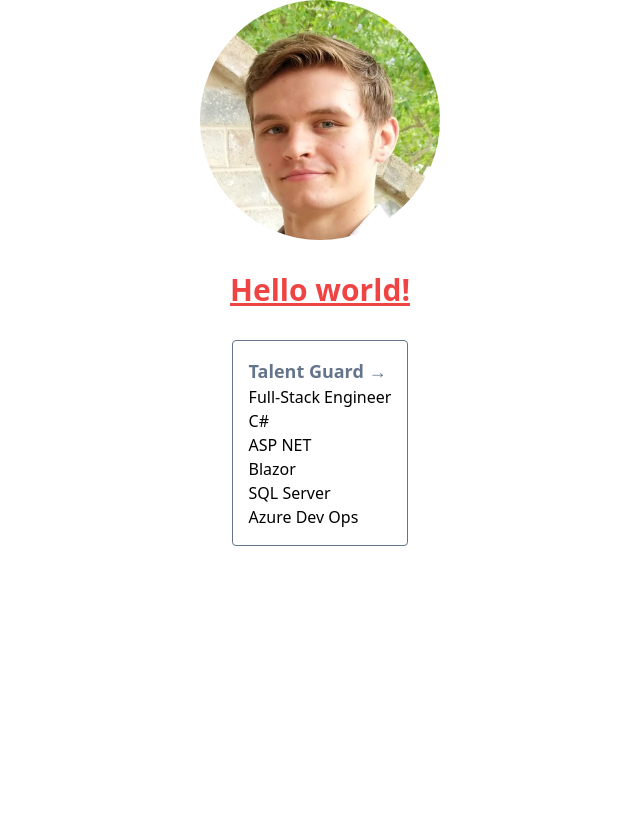
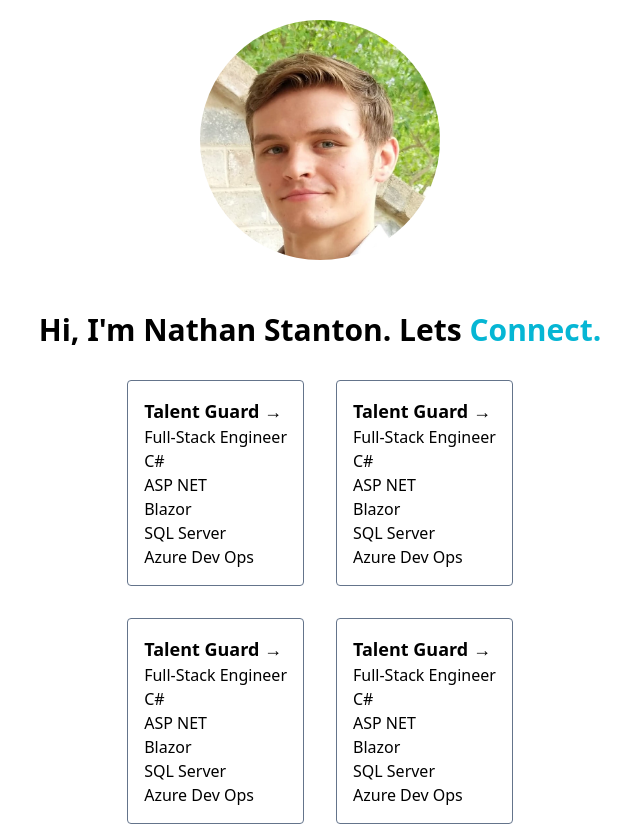
Before and after one commit to nwstanton/portfolio, a Next.js app: page / in a window 1280 px wide. Shown: the whole page, without its empty margins (320-960 px from the left). Before the commit the page ends 800 px from the top, so only its background shows below. Built offline with nearby package versions, Linux system fonts and the light colour scheme.

Commit message:
Added grid for expcards and hover affect

```diff
--- a/components/ExpCard.tsx
+++ b/components/ExpCard.tsx
@@ -1,7 +1,7 @@
 function ExpCard() {
   return (
-    <div className="max-w-{300} rounded border border-slate-500 p-4 hover:shadow-lg">
-      <h2 className="text-lg font-bold text-slate-500">Talent Guard &rarr;</h2>
+    <div className="max-w-{300} rounded border border-slate-500 p-4 hover:shadow-lg hover:bg-gradient-to-r from-green-300 to-blue-400 hover:border-white">
+      <h2 className="text-lg font-bold text-black">Talent Guard &rarr;</h2>
       <h3>Full-Stack Engineer</h3>
       <ul>
         <li>C#</li>
--- a/pages/index.tsx
+++ b/pages/index.tsx
@@ -4,14 +4,32 @@
 const Home: NextPage = () => {
   return (
     <div className="flex flex-col items-center">
-      <div>
-        <img src='/images/portfolio picture.jpg' className='rounded-full h-60 w-60'></img>
+      <div className='py-5'>
+        <img
+          src="/images/portfolio picture.jpg"
+          className="h-60 w-60 rounded-full"
+        ></img>
       </div>
-      <h1 className="m-8 text-3xl font-bold text-red-500 underline">
-        Hello world!
+      <h1 className="m-8 text-3xl font-bold text-black">
+        Hi, I'm Nathan Stanton. Lets{' '}
+        <a
+          href="https://www.linkedin.com/in/nathanwaynestanton/"
+          target="_blank"
+          className="text-cyan-500"
+        >
+          Connect.
+        </a>
       </h1>
 
-      <ExpCard />
+      <div className='grid grid-cols-2 gap-8'>
+        <ExpCard />
+
+        <ExpCard />
+
+        <ExpCard />
+
+        <ExpCard />
+      </div>
     </div>
   )
 }
```
